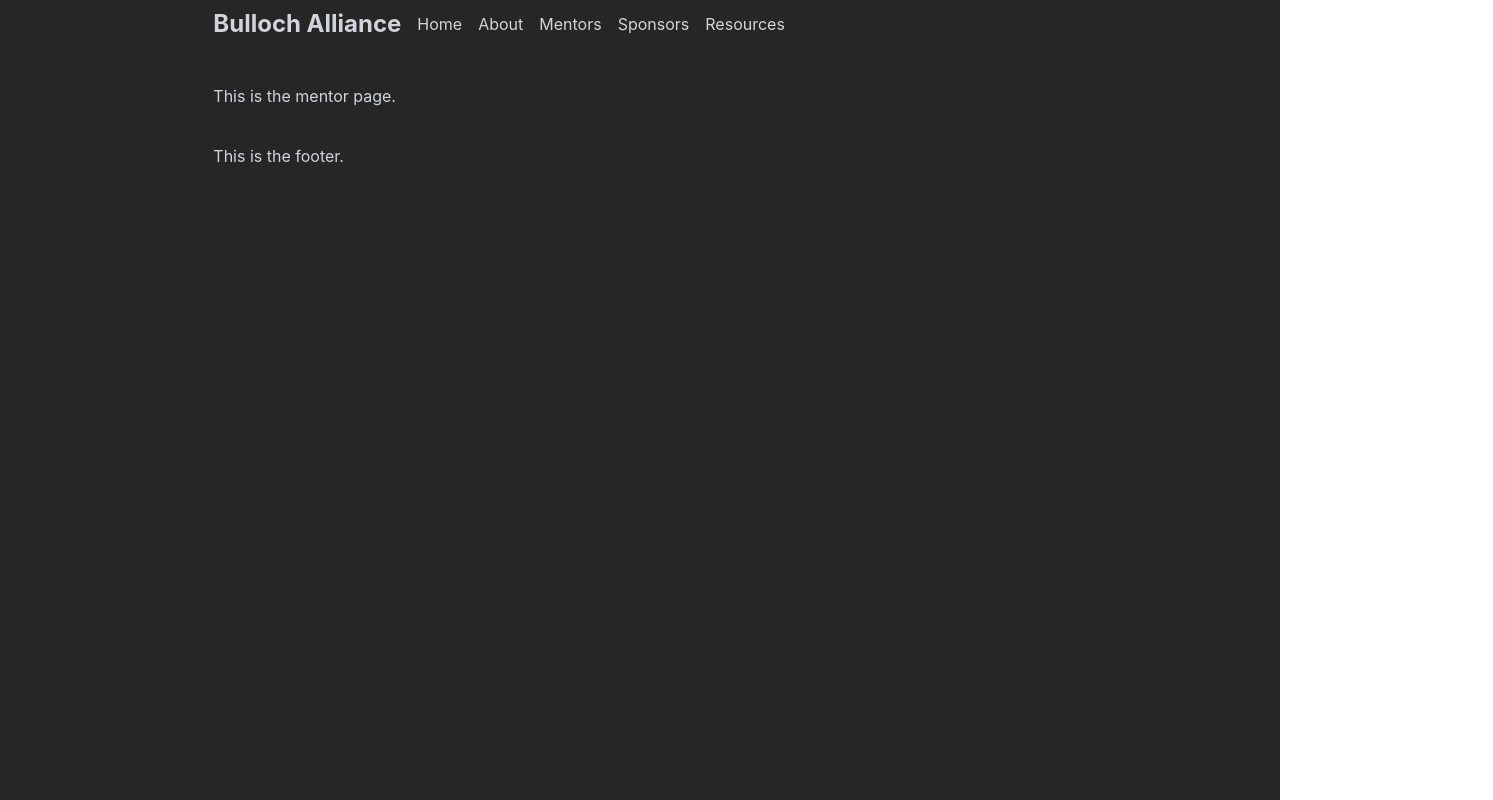
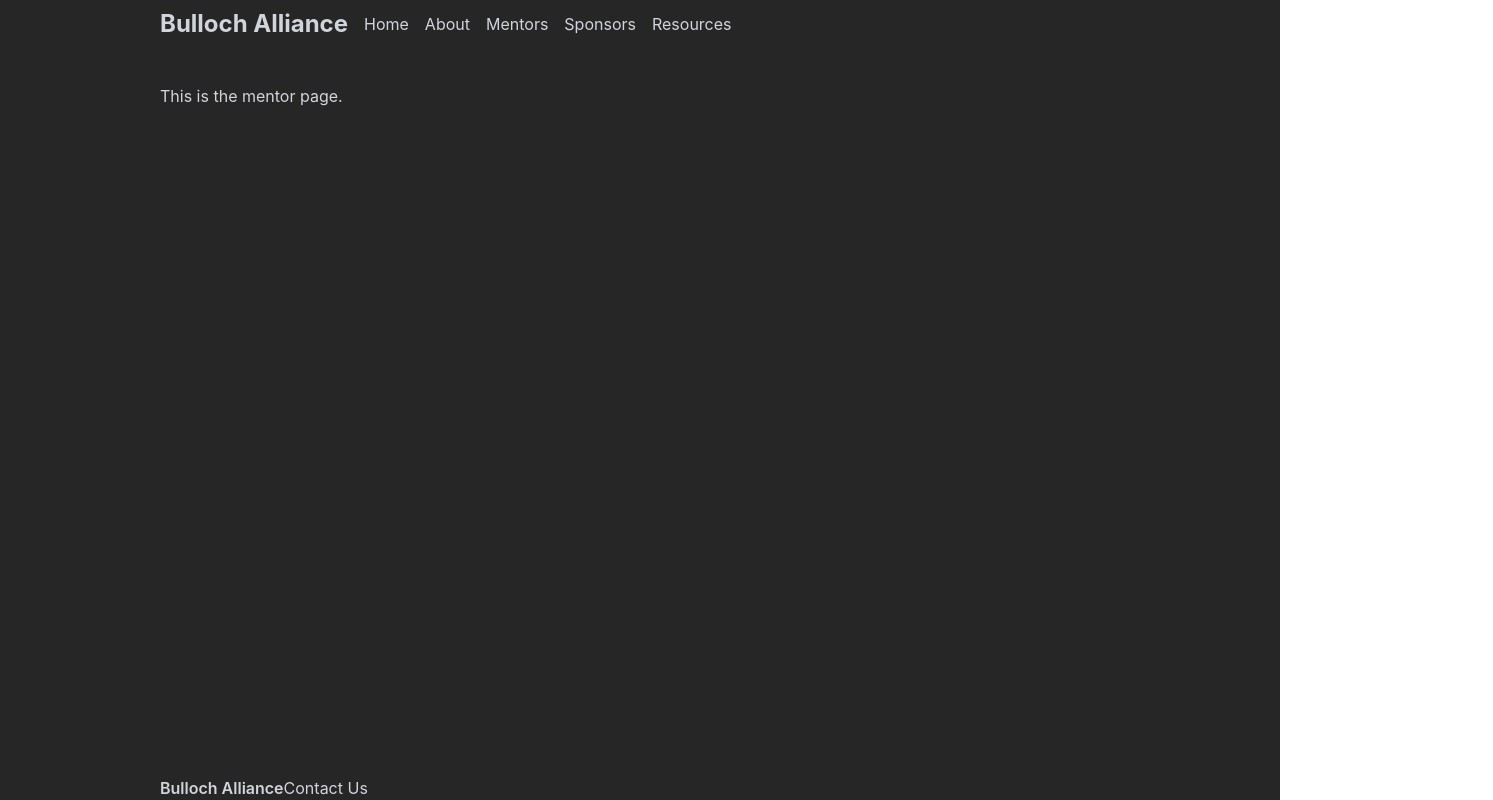
Before and after one commit to FRC8815-Bulloch-Alliance/FRC8815_Website, a Next.js app: page /mentors in a window 1280 px wide. Shown: the whole page, 1493 px wide, since content can reach past the window. Built offline with nearby package versions, Linux system fonts and the light colour scheme.

Commit message:
got most of the formatting for the hero page

```diff
--- a/pages/components/footer.tsx
+++ b/pages/components/footer.tsx
@@ -2,9 +2,10 @@
 
 export default function Footer() {
   return (
-    <div className="w-screen z-50">
-      <footer>
-        This is the footer.
+    <div className="z-50 absolute bottom-0">
+      <footer className="flex">
+        <a className="font-semibold">Bulloch Alliance</a>
+        <a className="place-self-end">Contact Us</a>
       </footer>
     </div>
   )
--- a/pages/components/layout.tsx
+++ b/pages/components/layout.tsx
@@ -4,8 +4,8 @@ import Footer from './footer';
 export default function Layout({ children }: { children: any }) {
   return (
     <>
-      <div className="text-gray-300 bg-neutral-800 h-screen w-screen relative">
-        <div className="w-8/12 m-auto">
+      <div className="text-gray-300 bg-neutral-800 h-screen w-screen">
+        <div className="w-9/12 mx-auto">
           <Navbar />
           <main className="my-9">{children}</main>
           <Footer />
--- a/pages/components/navbar.tsx
+++ b/pages/components/navbar.tsx
@@ -3,22 +3,22 @@ import Link from 'next/link';
 
 export default function Navbar() {
   return (
-    <div className="w-screen flex items-center center-text py-2 space-x-4 z-50">
+    <div className="flex items-center center-text py-2 space-x-4 z-50">
       <div className="text-2xl font-bold">
         <a href="/">Bulloch Alliance</a>
       </div>
       <div className="space-x-4">
         <Link href="/">
-          <a className="">Home</a>
+          <a className="hover:underline underline-offset-8">Home</a>
         </Link>
         <Link href="/about">
-          <a className="">About</a>
+          <a className="hover:underline underline-offset-8">About</a>
         </Link>
         <Link href="/mentors">
-          <a className="">Mentors</a>
+          <a className="hover:underline underline-offset-8">Mentors</a>
         </Link>
-        <a>Sponsors</a>
-        <a>Resources</a>
+        <a className="hover:underline underline-offset-8">Sponsors</a>
+        <a className="hover:underline underline-offset-8">Resources</a>
       </div>
     </div>
   )
--- a/pages/index.tsx
+++ b/pages/index.tsx
@@ -12,21 +12,24 @@ const Home: NextPage = () => {
           <title>Bulloch Alliance</title>
         </Head>
 
-        <div className="flex-auto items-center">
-          <div className="w-7/12">
+        <div className="flex items-center space-x-3">
+          {/* This will serve as a container for the text on the 'hero' page */}
+          <div className="w-6/12" >
             <h1 className="text-5xl">
               Bulloch Alliance
             </h1>
+            <br />
             <p>
-              We are FRC Team 8815.
+              We are FRC Team 8815. Our goal is to help high school students in the Bulloch County area
+              expand their horizons through exposure through STEM.
             </p>
           </div>
-          <div className="">
+          {/* This will serve a as container for the hero image */}
+          <div className="w-6/12">
             <Image
               src={tripleClimb}
-              alt="Image of Triple Climb"
-              width={400}
-              height={400}
+              layout="responsive"
+              className="rounded-lg"
             />
           </div>
         </div>
```
